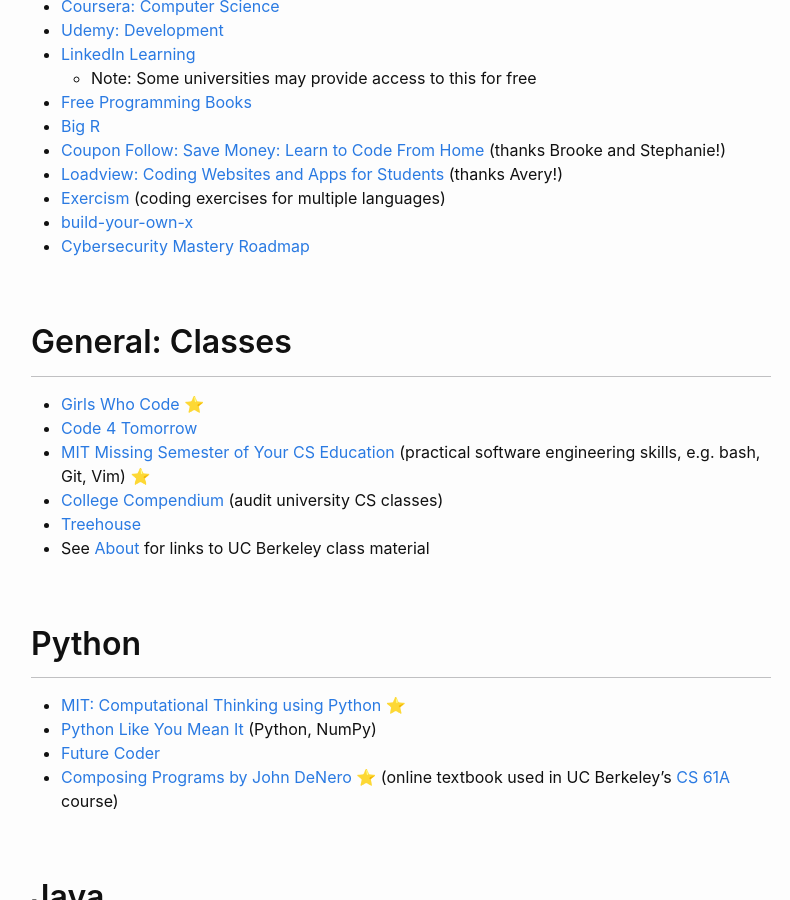
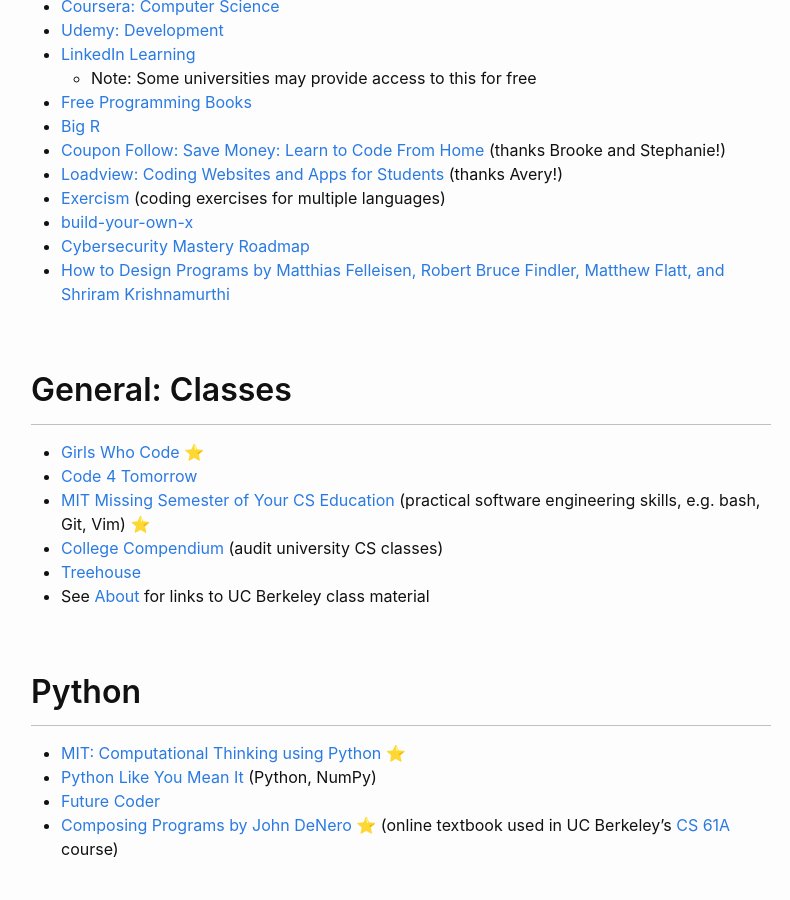
Before and after one commit to phrdang/phrdang.github.io, a Jekyll site: the page built from resources.md, in a window 1280 px wide and 900 px high, scrolled down 1718 px. Shown: the whole window, without its empty margins (239-1029 px from the left). Built offline with Jekyll 4.4.1, drawn with Linux system fonts in a browser that asks for light colours.

Commit message:
Add HTDP book link

```diff
--- a/resources.md
+++ b/resources.md
@@ -71,6 +71,7 @@
 - [Exercism](https://exercism.org/) (coding exercises for multiple languages)
 - [build-your-own-x](https://github.com/codecrafters-io/build-your-own-x)
 - [Cybersecurity Mastery Roadmap](https://github.com/Hamed233/Cybersecurity-Mastery-Roadmap)
+- [How to Design Programs by Matthias Felleisen, Robert Bruce Findler, Matthew Flatt, and Shriram Krishnamurthi](https://htdp.org/)
 
 ## General: Classes
 
```
